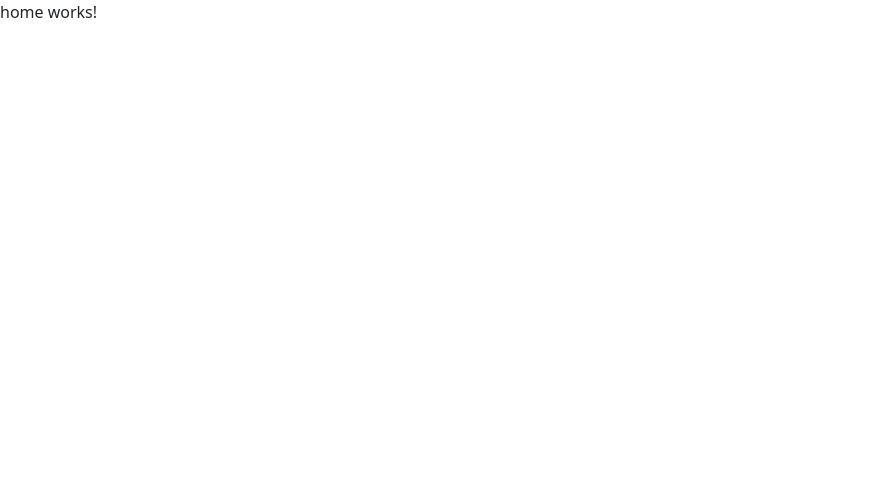
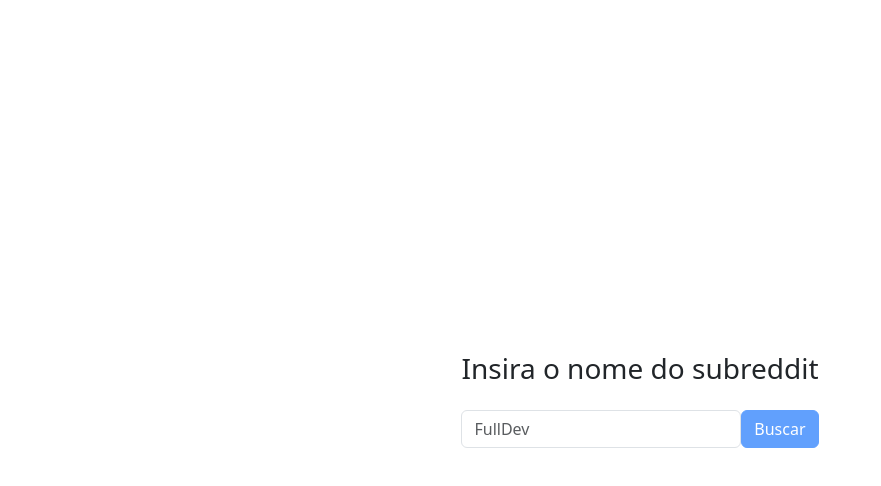
Before and after one commit to LuizAlexandreSilva/angular-reddit, an Angular app: page / in a window 1280 px wide. Shown: the top 486 px of the page, without its empty margins (0-881 px from the left). Built offline with nearby package versions, Linux system fonts and the light colour scheme.

Commit message:
feat: home screen

```diff
--- a/src/app/home/home.component.html
+++ b/src/app/home/home.component.html
@@ -1 +1,25 @@
-<p>home works!</p>
+<div class="d-flex justify-content-center align-items-center h-100">
+  <div class="text-center">
+    <h3>Insira o nome do subreddit</h3>
+    <div class="d-flex mt-4">
+      <input
+        type="text"
+        name="searchString"
+        id="searchString"
+        class="form-control"
+        placeholder="FullDev"
+        [(ngModel)]="searchString"
+        #ctrl="ngModel"
+        required
+      />
+      <button
+        type="button"
+        class="btn btn-primary"
+        [disabled]="!searchString"
+        (click)="onSearch()"
+      >
+        Buscar
+      </button>
+    </div>
+  </div>
+</div>
--- a/src/app/home/home.component.ts
+++ b/src/app/home/home.component.ts
@@ -1,13 +1,18 @@
+import { CommonModule } from '@angular/common';
 import { Component } from '@angular/core';
-import { CommonModule } from '@angular/common';
+import { FormsModule } from '@angular/forms';
 
 @Component({
   selector: 'app-home',
   standalone: true,
-  imports: [CommonModule],
+  imports: [CommonModule, FormsModule],
   templateUrl: './home.component.html',
-  styleUrl: './home.component.scss'
+  styleUrl: './home.component.scss',
 })
 export class HomeComponent {
+  searchString = '';
 
+  onSearch() {
+    console.log(this.searchString);
+  }
 }
```
